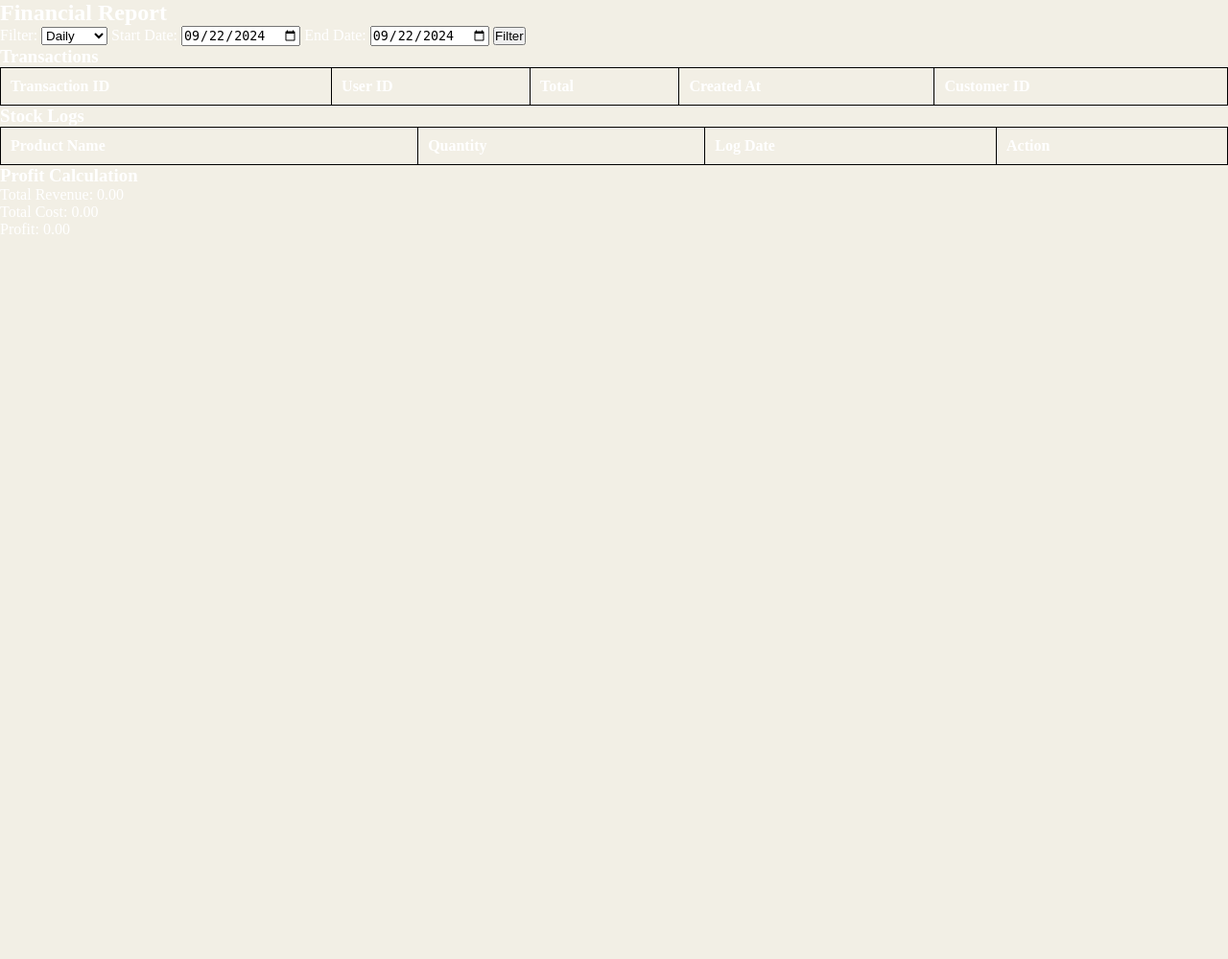
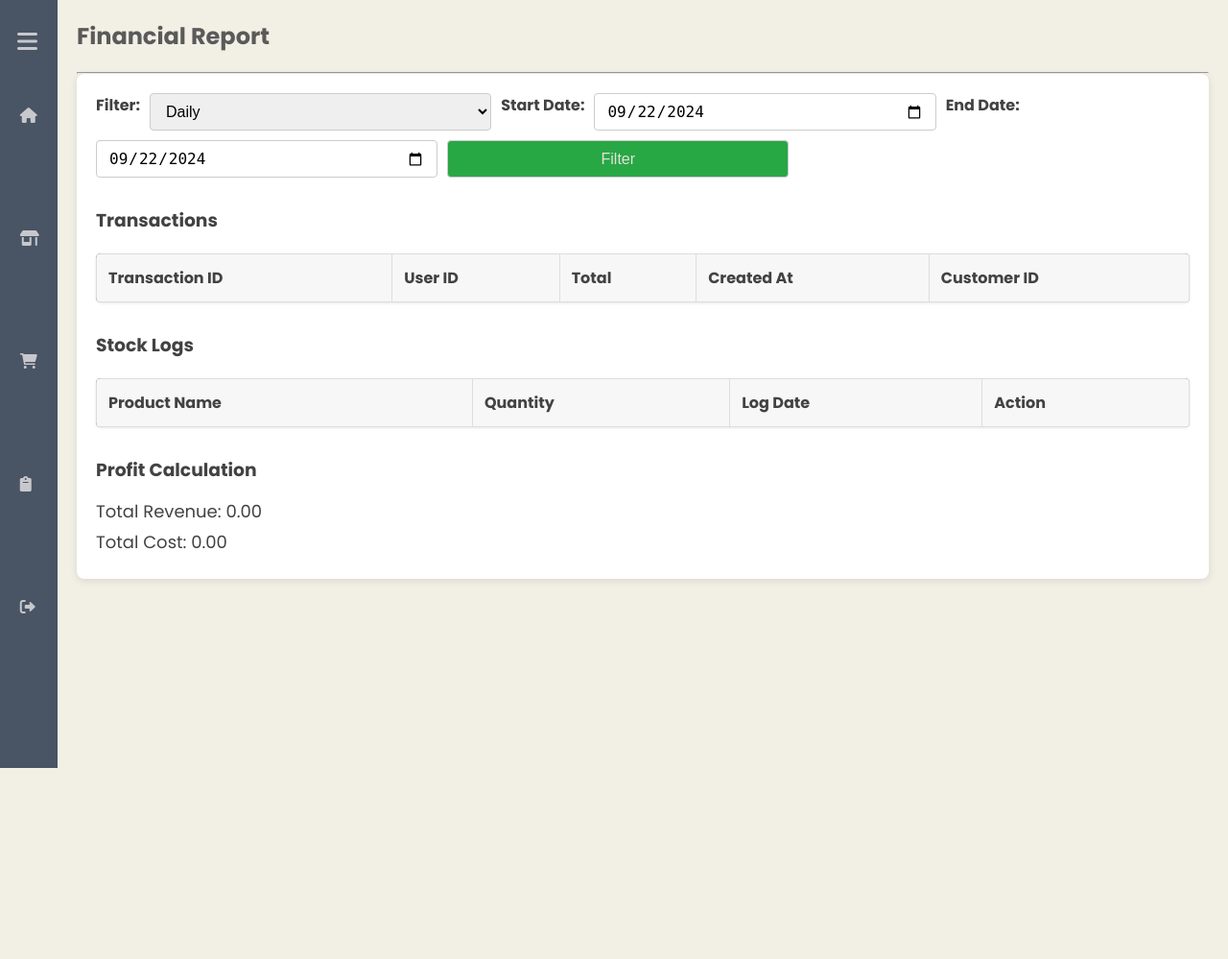
Before and after one commit to Sannndy444/Kasir-V1, a PHP site: page /pages/financialreport-page.php in a window 1280 px wide. Shown: the top 999 px of the page at 96% size. Run offline with PHP 8.4, Linux system fonts and the light colour scheme; the visitor is signed in with stand-in values (Sample User, id 1); data that the repository does not hold is empty.

Commit message:
menambahkan tampilan pada halaman financial report

```diff
--- a/pages/financialreport-page.php
+++ b/pages/financialreport-page.php
@@ -54,26 +54,136 @@ $stock_result = mysqli_query($conn, $stock_query);
     <title>Financial Report</title>
 
     <!-- My style -->
-    <link rel="stylesheet" href="../css/styles.css">
+    <!-- <link rel="stylesheet" href="../css/styles.css"> -->
     <style>
+        :root {
+            --primary: #E3E1D9;
+            --bg: #F2EFE5;
+            --third: #C7C8CC;
+            --nav: #495464;
+            --font: #424242;
+        }
+
+        * {
+            margin: 0;
+            padding: 0;
+            box-sizing: border-box;
+        }
+
+        body {
+            font-family: 'Poppins';
+            min-height: 2000px;
+            color: #fff;
+            background-color: var(--bg);
+            overflow-x: hidden;
+        }
+
+        .container {
+            display: flex;
+            min-height: 100vh;
+            margin-left: 60px;
+        }
+
+        .content {
+            padding: 20px;
+            flex-grow: 1;
+        }
+
+        .judul h2 {
+            color: #5a5a5a;
+            margin-bottom: 20px;
+        }
+
+        .report-form {
+            background-color: white;
+            padding: 20px;
+            border-radius: 8px;
+            box-shadow: 0 2px 8px rgba(0, 0, 0, 0.1);
+        }
+
+        form {
+            display: flex;
+            flex-wrap: wrap;
+            gap: 10px;
+            margin-bottom: 20px;
+        }
+
+        label {
+            font-weight: bold;
+            color: var(--font);
+        }
+
+        input, select, .filter {
+            padding: 8px 12px;
+            font-size: 16px;
+            border: 1px solid #ccc;
+            border-radius: 4px;
+            width: calc(33% - 20px);
+        }
+
+        button {
+            background-color: #28a745;
+            color: var(--primary);
+            border: none;
+            cursor: pointer;
+            transition: background-color 0.3s;
+        }
+
+        button:hover {
+            background-color: #218838;
+        }
+
         table {
             width: 100%;
             border-collapse: collapse;
+            margin-top: 20px;
+            background-color: var(--nav);
+            box-shadow: 0 1px 3px rgba(0, 0, 0, 0.1);
+            border-radius: 5px;
+            overflow: hidden;
         }
-        table, th, td {
-            border: 1px solid black;
+
+        th, td {
+            padding: 12px;
+            border: 1px solid #ddd;
+            color: var(--font);
+            text-align: left;
         }
-        th, td {
-            padding: 10px;
-            text-align: left;
+
+        th {
+            background-color: #f7f7f7;
+            font-weight: bold;
+            color: var(--font);
+        }
+
+        td {
+            background-color: var(--primary);
+        }
+
+        h3 {
+            color: var(--font);
+            margin-top: 30px;
+            margin-bottom: 15px;
+        }
+
+        p {
+            font-size: 18px;
+            margin-bottom: 5px;
+            color: var(--font);
         }
     </style>
 </head>
 <body>
     <div class="container">
+        <div class="sidebar">
+            <?php include 'sidebar.php'; ?>
+        </div>
+        <div class="content">
+            <div class="judul">
                 <h2>Financial Report</h2>
-
-        <!-- Form filter -->
+            </div>
+            <hr>
+            <div class="report-form">
                 <form method="GET" action="">
                     <label for="filter">Filter:</label>
                     <select name="filter" id="filter">
@@ -86,7 +196,7 @@ $stock_result = mysqli_query($conn, $stock_query);
                     <input type="date" id="start_date" name="start_date" value="<?= $startDate ?>">
                     <label for="end_date">End Date:</label>
                     <input type="date" id="end_date" name="end_date" value="<?= $endDate ?>">
-            <button type="submit">Filter</button>
+                    <button class="filter" type="submit">Filter</button>
                 </form>
 
                 <h3>Transactions</h3>
@@ -155,7 +265,14 @@ $stock_result = mysqli_query($conn, $stock_query);
                 <h3>Profit Calculation</h3>
                 <p>Total Revenue: <?= number_format($total_revenue, 2) ?></p>
                 <p>Total Cost: <?= number_format($total_cost, 2) ?></p>
-        <p>Profit: <?= number_format($profit, 2) ?></p>
+                <!-- <p>Profit: <?= number_format($profit, 2) ?></p> -->
+            </div>
+
+        </div>
+
+
+        <!-- Form filter -->
+
     </div>
 </body>
 </html>
```
Lines whose indentation alone changed are shown as unchanged.
